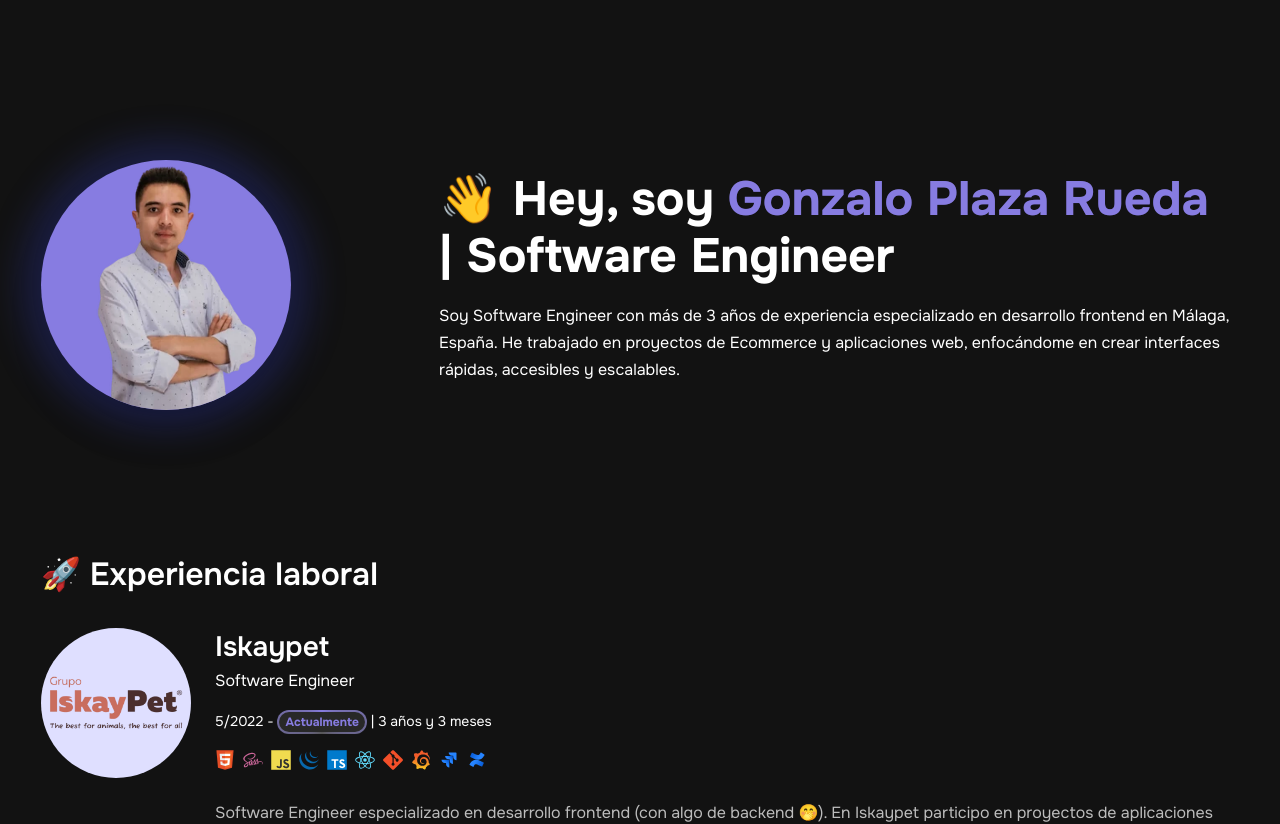
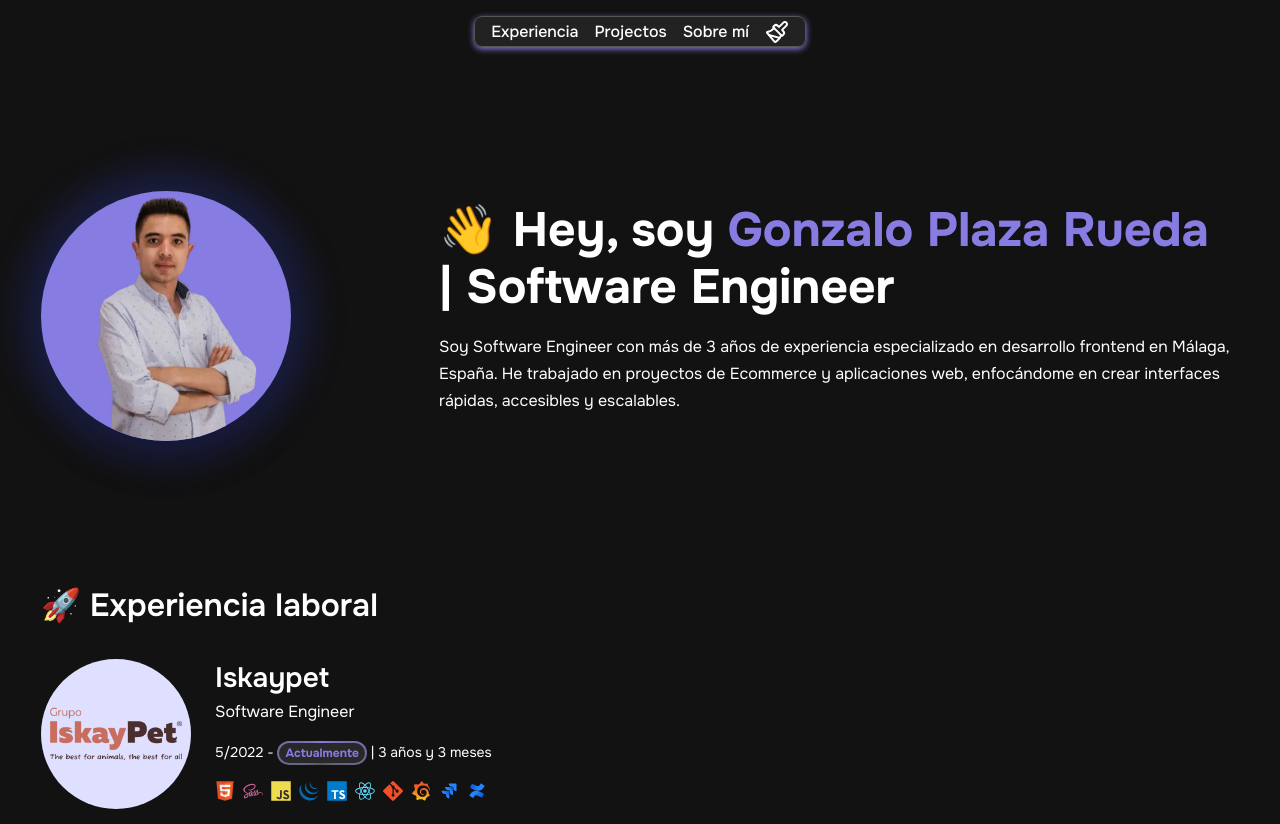
Before and after one commit to gonzalo-plaza/portfolio, a Next.js app: page / in a window 1280 px wide. Shown: the top 824 px of the page. Built offline with nearby package versions, Linux system fonts and the light colour scheme.

Commit message:
Main header: Create main header with scroll to sections

```diff
--- a/src/app/layout.tsx
+++ b/src/app/layout.tsx
@@ -6,6 +6,7 @@ import "@/styles/reset.scss";
 import "@/styles/typography/default-typography.scss";
 import styles from "@/styles/components/main-layout/main-layout.module.scss";
 import "@/styles/layout/common-layout.scss";
+import MainHeader from "@/components/header/MainHeader";
 
 const onest = Onest({
   variable: "--font-onest",
@@ -59,6 +60,7 @@ export default function RootLayout({
         <meta name="apple-mobile-web-app-title" content="GonzaloPlazaRueda" />
       </head>
       <body className={`${onest.className} ${styles["main-layout"]}`}>
+        <MainHeader />
         {children}
       </body>
     </html>
--- a/src/components/about-me-section/AboutMeSectionView.tsx
+++ b/src/components/about-me-section/AboutMeSectionView.tsx
@@ -4,7 +4,10 @@ import Image from "next/image";
 
 const AboutMeSectionView = () => {
   return (
-    <section className={clsx(styles.aboutMeSectionView, "container")}>
+    <section
+      id="about-me"
+      className={clsx(styles.aboutMeSectionView, "container")}
+    >
       <header>
         <h2 className={styles.aboutMeSectionView__title}>🧑🏽‍💻 Sobre mí</h2>
       </header>
--- /dev/null
+++ b/src/components/header/MainHeader.tsx
@@ -0,0 +1,29 @@
+import styles from "@/styles/components/header/main-header.module.scss";
+
+import { Paintbrush } from "lucide-react";
+import Link from "next/link";
+
+const MainHeader = () => {
+  return (
+    <header className={styles.mainHeader}>
+      <nav className={styles.mainNav}>
+        <Link className={styles.mainNav__link} href="#work-experience">
+          Experiencia
+        </Link>
+        <Link className={styles.mainNav__link} href="#projects">
+          Projectos
+        </Link>
+        <Link className={styles.mainNav__link} href="#about-me">
+          Sobre mí
+        </Link>
+        <button className={styles.mainNav__button}>
+          <Paintbrush />
+        </button>
+      </nav>
+    </header>
+  );
+};
+
+MainHeader.displayName = "MainHeader";
+
+export default MainHeader;
--- a/src/components/projects-section/ProjectsSectionView.tsx
+++ b/src/components/projects-section/ProjectsSectionView.tsx
@@ -6,6 +6,7 @@ import { projectList } from "@/constants/project/project";
 const ProjectsSectionView = () => {
   return (
     <section
+      id="projects"
       className={`${styles.projectsSectionView} container`}
       aria-labelledby="projects-section-title"
     >
--- a/src/components/work-experience-section/WorkExperienceSectionView.tsx
+++ b/src/components/work-experience-section/WorkExperienceSectionView.tsx
@@ -1,13 +1,18 @@
 import styles from "@/styles/components/work-experience-section/work-experience-section-view.module.scss";
 import WorkExperienceList from "./_components/WorkExperienceList";
+import clsx from "clsx";
 
 export default function WorkExperienceSectionView() {
   return (
-    <section className="container" aria-labelledby="work-experience-title">
+    <section
+      id="work-experience"
+      className={clsx("container", styles.workExperienceSection)}
+      aria-labelledby="work-experience-title"
+    >
       <header>
         <h2
           id="work-experience-title"
-          className={styles.workExperienceSectionTitle}
+          className={styles.workExperienceSection__title}
         >
           🚀 Experiencia laboral
         </h2>
--- a/src/styles/components/about-me-section/about-me-section.module.scss
+++ b/src/styles/components/about-me-section/about-me-section.module.scss
@@ -2,6 +2,7 @@
 
 .aboutMeSectionView {
   margin-top: 96px;
+  scroll-margin-top: 80px;
 
   &__title {
     margin-bottom: 32px;
--- /dev/null
+++ b/src/styles/components/header/main-header.module.scss
@@ -0,0 +1,38 @@
+.mainHeader {
+  display: grid;
+  place-content: center;
+  position: sticky;
+  top: 0;
+  padding-top: 16px;
+  z-index: 20;
+}
+
+.mainNav {
+  display: flex;
+  gap: 16px;
+  align-items: center;
+
+  padding-inline: 16px;
+  background-color: #3f3f3f5e;
+  border: 1px solid var(--border-strong);
+  backdrop-filter: blur(5px);
+  border-radius: 8px;
+  box-shadow: 0px 2px 6px var(--highlight-primary);
+
+  &__link {
+    padding-block: 4px;
+    color: var(--text-primary);
+    font-weight: 500;
+
+    &:hover {
+      color: var(--highlight-secondary);
+    }
+  }
+  &__button {
+    display: flex;
+    svg {
+      width: 20;
+      height: 20;
+    }
+  }
+}
--- a/src/styles/components/main-layout/main-layout.module.scss
+++ b/src/styles/components/main-layout/main-layout.module.scss
@@ -2,6 +2,7 @@
   min-height: 100dvh;
   background-color: var(--background-base);
   color: var(--text-primary);
-  padding: 16px;
+  padding-inline: 16px;
   min-width: 300px;
+  scroll-behavior: smooth;
 }
--- a/src/styles/components/projects-section/projects-section-view.module.scss
+++ b/src/styles/components/projects-section/projects-section-view.module.scss
@@ -2,6 +2,7 @@
 
 .projectsSectionView {
   margin-top: 96px;
+  scroll-margin-top: 80px;
 
   &__title {
     margin-bottom: 16px;
--- a/src/styles/components/work-experience-section/work-experience-section-view.module.scss
+++ b/src/styles/components/work-experience-section/work-experience-section-view.module.scss
@@ -1,3 +1,7 @@
-.workExperienceSectionTitle {
-  margin-bottom: 32px;
+.workExperienceSection {
+  scroll-margin-top: 80px;
+
+  &__title {
+    margin-bottom: 32px;
+  }
 }
```
Also changed, not shown: src/components/icons/BrushIcon.tsx (added, +23 -0 lines).
